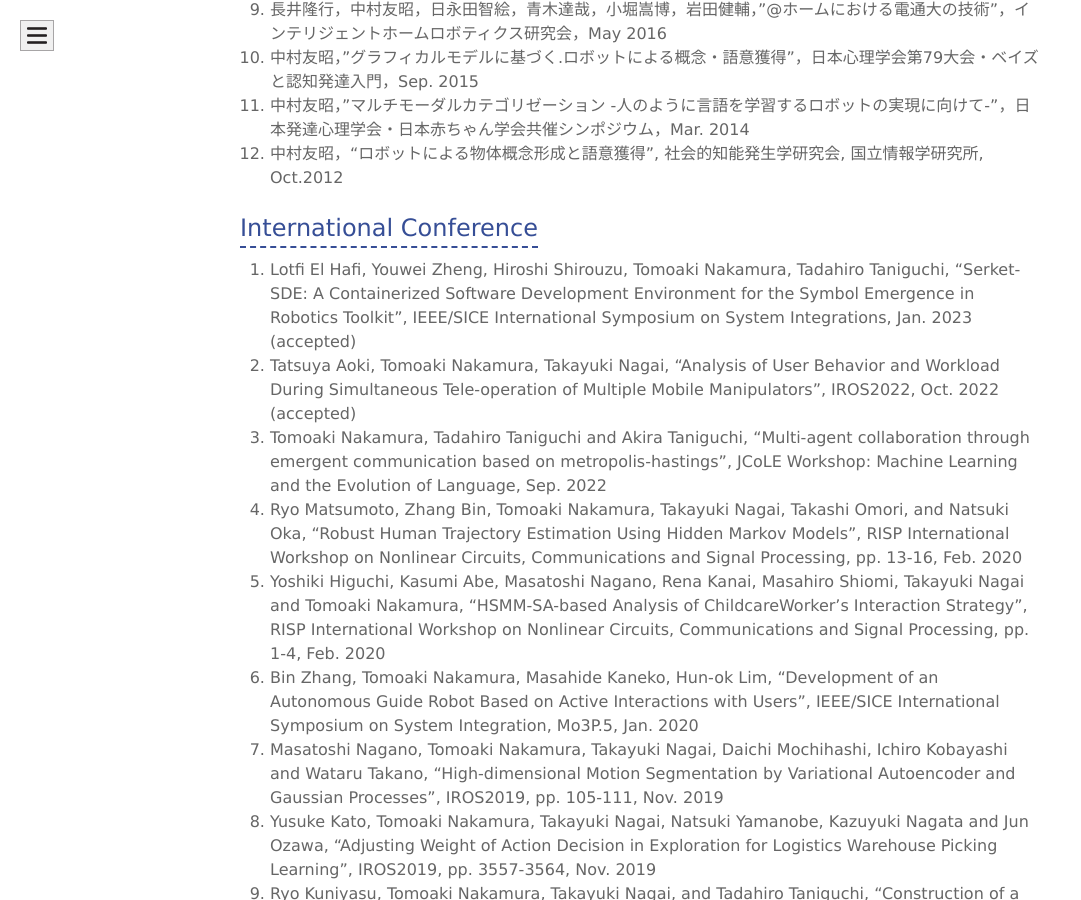
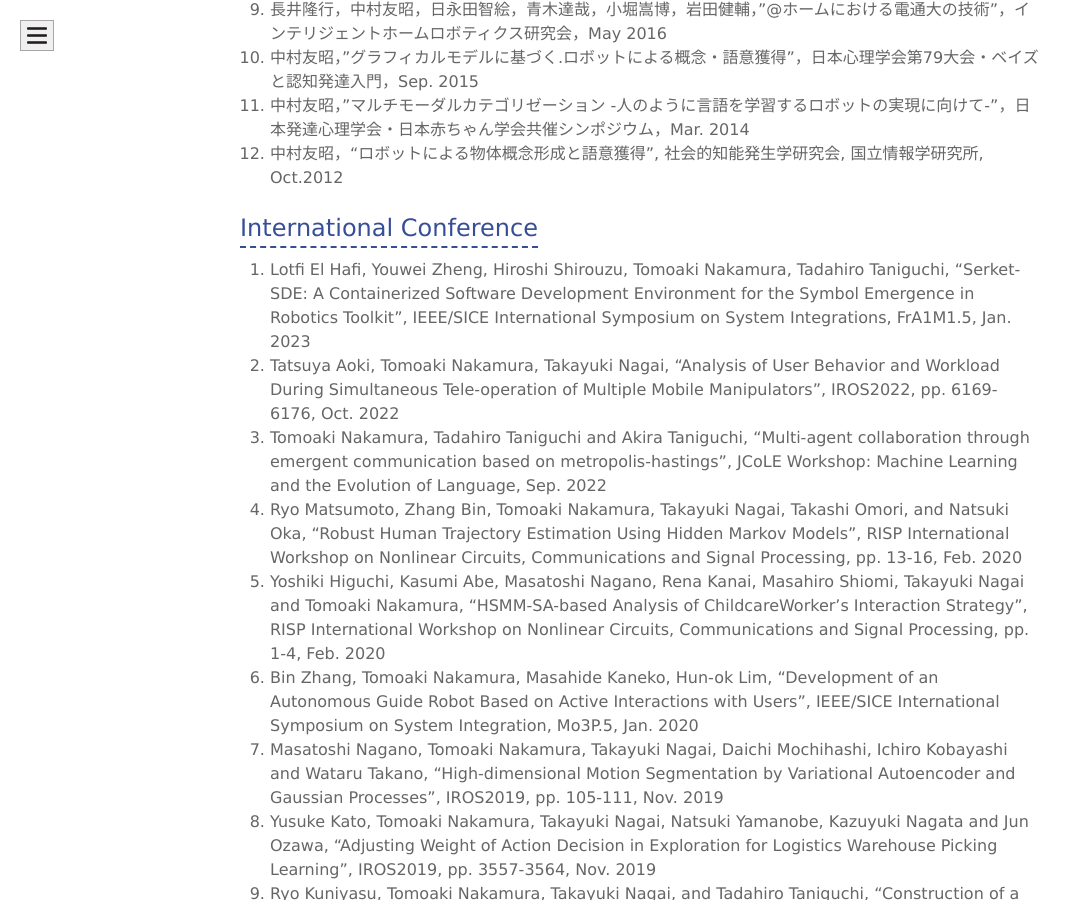
Before and after one commit to naka-lab/naka-lab.github.io, a Jekyll site: the page built from subpages/pub.md, in a window 1280 px wide and 900 px high, scrolled down 4637 px. Shown: the whole window, without its empty margins (0-1081 px from the left). Built offline with Jekyll 4.4.1, drawn with Linux system fonts in a browser that asks for light colours.

Commit message:
Update pub.md

```diff
--- a/subpages/pub.md
+++ b/subpages/pub.md
@@ -83,8 +83,8 @@ layout: default
 
 
 ## International Conference
-1. Lotfi El Hafi, Youwei Zheng, Hiroshi Shirouzu, Tomoaki Nakamura, Tadahiro Taniguchi, "Serket-SDE: A Containerized Software Development Environment for the Symbol Emergence in Robotics Toolkit", IEEE/SICE International Symposium on System Integrations, Jan. 2023 (accepted)
-1. Tatsuya Aoki, Tomoaki Nakamura, Takayuki Nagai, "Analysis of User Behavior and Workload During Simultaneous Tele-operation of Multiple Mobile Manipulators", IROS2022, Oct. 2022 (accepted)
+1. Lotfi El Hafi, Youwei Zheng, Hiroshi Shirouzu, Tomoaki Nakamura, Tadahiro Taniguchi, "Serket-SDE: A Containerized Software Development Environment for the Symbol Emergence in Robotics Toolkit", IEEE/SICE International Symposium on System Integrations, FrA1M1.5, Jan. 2023
+1. Tatsuya Aoki, Tomoaki Nakamura, Takayuki Nagai, "Analysis of User Behavior and Workload During Simultaneous Tele-operation of Multiple Mobile Manipulators", IROS2022, pp. 6169-6176, Oct. 2022
 1. Tomoaki Nakamura, Tadahiro Taniguchi and Akira Taniguchi, "Multi-agent collaboration through emergent communication based on metropolis-hastings", JCoLE Workshop: Machine Learning and the Evolution of Language, Sep. 2022
 1. Ryo Matsumoto, Zhang Bin, Tomoaki Nakamura, Takayuki Nagai, Takashi Omori, and Natsuki Oka, "Robust Human Trajectory Estimation Using Hidden Markov Models", RISP International Workshop on Nonlinear Circuits, Communications and
 Signal Processing, pp. 13-16, Feb. 2020
```
